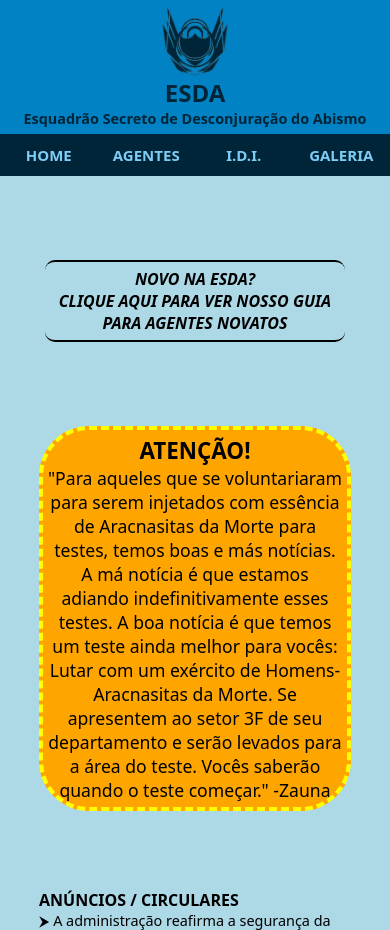
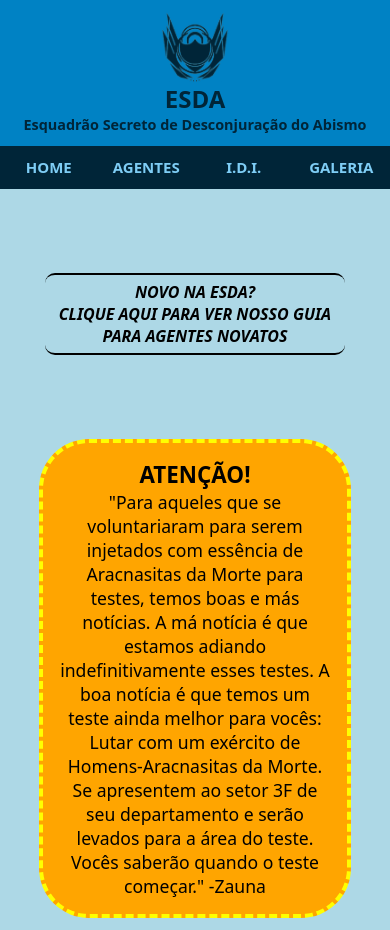
Before and after one commit to LucasBS4546/ESDA-2.0, a plain HTML site: page pag1.html in a window 390 px wide. Shown: the top 930 px of the page. Drawn offline with Linux system fonts and the light colour scheme.

Commit message:
Add files via upload

```diff
--- a/pag1_R2.css
+++ b/pag1_R2.css
@@ -1,4 +1,4 @@
-@media screen and (max-width: 1000px) {
+@media screen and (max-width: 800px) {
 
     main {
         display: flex;
@@ -49,7 +49,7 @@
     }
 
     #secao1 div a:hover {
-        color: yellow;
+        color: blue;
     }
 
     #secao1 br {
@@ -80,7 +80,7 @@
         background-color: orange;
         border: yellow dashed 4px;
         border-radius: 50px;
-        padding: 1.5%;
+        padding: 5%;
         height: auto;
         margin-bottom: 25%;
     }
--- a/paginas R2.css
+++ b/paginas R2.css
@@ -1,4 +1,4 @@
-@media screen and (max-width: 1000px) {
+@media screen and (max-width: 800px) {
 
     * {
         margin: 0;
@@ -28,7 +28,7 @@
         align-items: center;
         justify-content: center;
         color: #002538;
-        padding-block: 1.5%;
+        padding-block: 3%;
         padding-inline: 1%;
     }
 
@@ -78,6 +78,7 @@
         display: flex;
         align-items: center;
         justify-content: center;
+        padding-block: 3%;
     }
 
     nav ul {
@@ -85,7 +86,7 @@
         align-items: center;
         justify-content: space-evenly;
         list-style: none;
-        height: 5vh;
+        height: 100%;
         width: 100%;
     }
 
```
